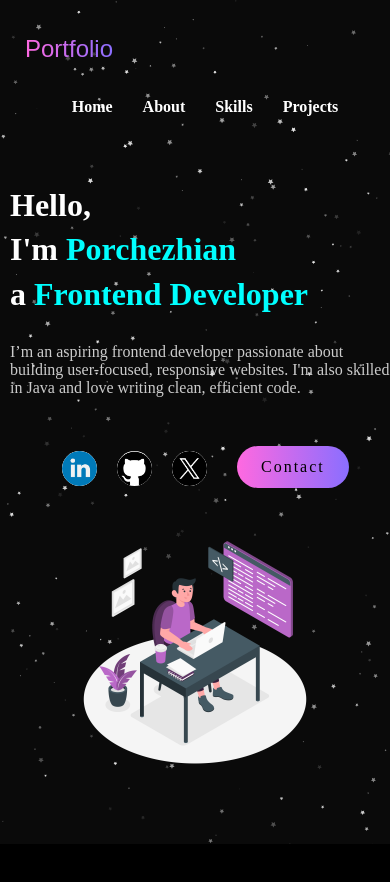
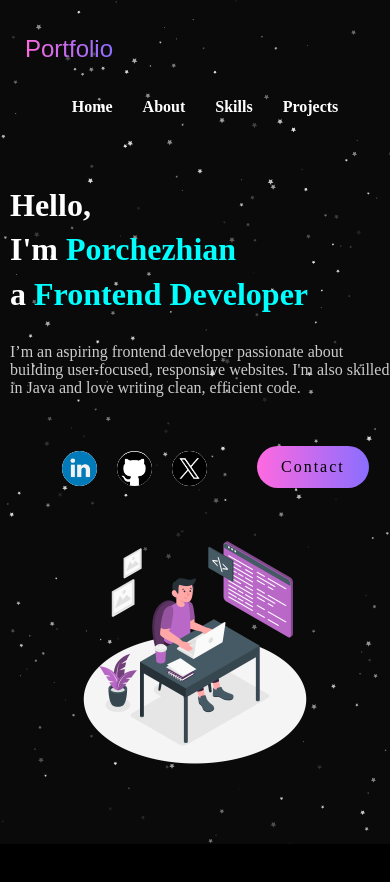
Before and after one commit to chezhianch/Animated-React-Portfolio, a React (Vite) app: page / in a window 390 px wide. Shown: the top 882 px of the page. Built offline with nearby package versions, Linux system fonts and the light colour scheme.

Commit message:
Update App.css

```diff
--- a/src/App.css
+++ b/src/App.css
@@ -487,7 +487,7 @@ gap: 30px;
     position: relative;
     margin-top: 25px;
 
-    left:80px;
+    left:100px;
 
   }
 
```
